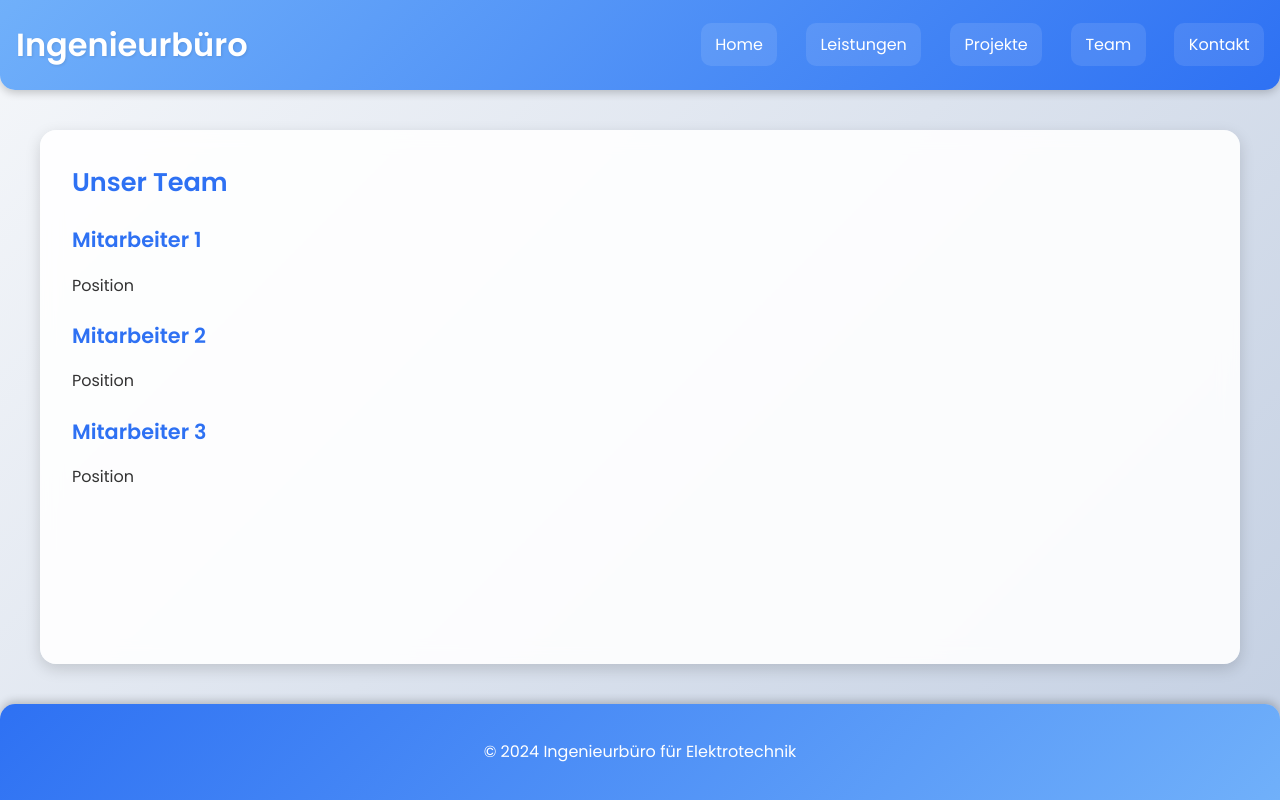
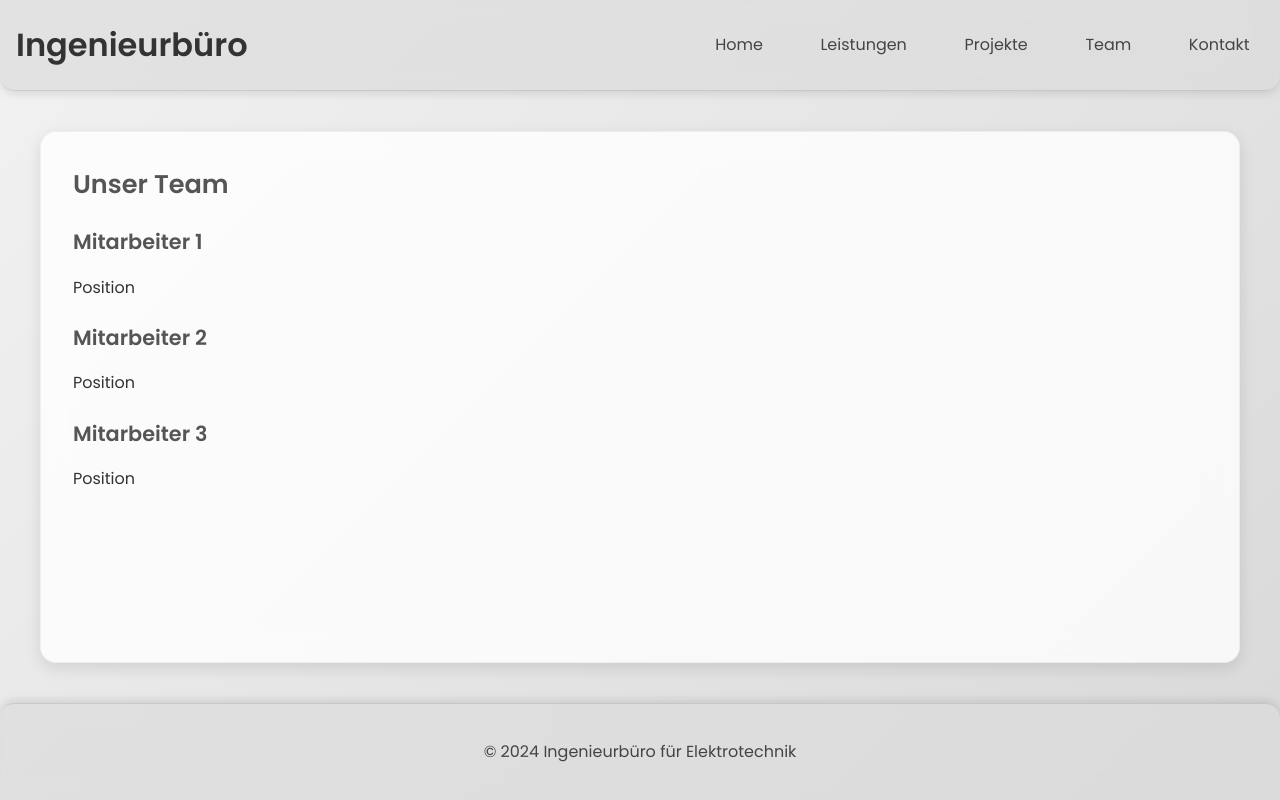
Before and after one commit to kamuzki/website1, a React (Vite) app: page /team in a window 1280 px wide. Built offline with nearby package versions, Linux system fonts and the light colour scheme; the HTML template or start-up script is replaced by a standard one.

Commit message:
Initial commit from your app

```diff
--- a/src/index.css
+++ b/src/index.css
@@ -4,7 +4,7 @@ body {
   font-family: 'Poppins', sans-serif;
   margin: 0;
   padding: 0;
-  background: linear-gradient(135deg, #f5f7fa 0%, #c3cfe2 100%); /* More pronounced gradient */
+  background: linear-gradient(135deg, #f2f2f2 0%, #d9d9d9 100%); /* Light grey background */
   color: #333;
   line-height: 1.6;
 }
@@ -16,20 +16,23 @@ body {
 }
 
 .app-header {
-    background: linear-gradient(135deg, #70b0fa 0%, #2e71f3 100%); /* iOS-inspired blue gradient */
-    color: white;
-    padding: 1.2rem 1rem; /* Slightly more padding */
-    display: flex;
-    justify-content: space-between;
-    align-items: center;
-    box-shadow: 0 3px 8px rgba(0, 0, 0, 0.2); /* More pronounced shadow */
-    border-radius: 0 0 15px 15px;
+  background: rgba(220, 220, 220, 0.7); /* Grey Glassmorphism effect */
+  backdrop-filter: blur(10px);
+  -webkit-backdrop-filter: blur(10px); /* For Safari */
+  color: #444; /* Dark grey text */
+  padding: 1.2rem 1rem;
+  display: flex;
+  justify-content: space-between;
+  align-items: center;
+  box-shadow: 0 3px 8px rgba(0, 0, 0, 0.1); /* Soft shadow */
+  border-radius: 0 0 15px 15px;
+  border-bottom: 1px solid rgba(0, 0, 0, 0.1); /* Subtle border */
 }
 
 .logo {
-  font-size: 2rem; /* Larger logo */
+  font-size: 2rem;
   font-weight: 600;
-  text-shadow: 1px 1px 3px rgba(0,0,0,0.1);
+  color: #333; /* Dark grey logo */
 }
 
 nav ul {
@@ -40,63 +43,66 @@ nav ul {
 }
 
 nav li {
-  margin-left: 1.8rem; /* More spacing */
+  margin-left: 1.8rem;
 }
 
 nav li a {
   text-decoration: none;
-  color: #fff;
+  color: #444; /* Darker grey for text */
   font-weight: 400;
-  transition: all 0.3s ease; /* Smooth transition for all properties */
-  padding: 0.6rem 0.9rem; /* Slightly larger padding */
-  border-radius: 10px; /* More rounded corners */
-  background-color: rgba(255, 255, 255, 0.1); /* Semi-transparent background */
+  transition: all 0.3s ease;
+  padding: 0.6rem 0.9rem;
+  border-radius: 10px;
 }
 
 nav li a:hover {
-  background-color: rgba(255, 255, 255, 0.3); /* More opaque on hover */
-  transform: translateY(-2px); /* Slight lift effect */
+  background-color: rgba(0, 0, 0, 0.1); /* Darker on hover */
+  transform: translateY(-2px);
 }
 
 .app-main {
-  padding: 2.5rem; /* More padding */
+  padding: 2.5rem;
   flex-grow: 1;
   display: grid;
-  grid-template-columns: repeat(auto-fit, minmax(320px, 1fr)); /* Wider minimum column width */
-  gap: 2.5rem; /* More gap */
+  grid-template-columns: repeat(auto-fit, minmax(320px, 1fr));
+  gap: 2.5rem;
 }
 
 .app-footer {
-  background: linear-gradient(135deg, #2e71f3 0%, #70b0fa 100%); /* iOS-inspired blue gradient */
-  color: white;
+  background: rgba(220, 220, 220, 0.7); /* Grey Glassmorphism effect */
+  backdrop-filter: blur(10px);
+  -webkit-backdrop-filter: blur(10px); /* For Safari */
+  color: #444; /* Dark grey text */
   text-align: center;
-  padding: 1.2rem; /* Slightly more padding */
-  box-shadow: 0 -3px 8px rgba(0, 0, 0, 0.2); /* More pronounced shadow */
+  padding: 1.2rem;
+  box-shadow: 0 -3px 8px rgba(0, 0, 0, 0.1);
   border-radius: 15px 15px 0 0;
+  border-top: 1px solid rgba(0, 0, 0, 0.1);
 }
 
 /* Widget Styles */
 .widget {
-  background-color: rgba(255, 255, 255, 0.9); /* Slightly transparent white */
-  border-radius: 16px; /* More rounded corners */
-  padding: 2rem; /* More padding */
-  box-shadow: 0 5px 15px rgba(0, 0, 0, 0.15); /* Stronger shadow */
-  transition: transform 0.3s ease, box-shadow 0.3s ease, background-color 0.3s ease;
-  backdrop-filter: blur(10px); /* iOS-like blur effect */
+  background: rgba(255, 255, 255, 0.8); /* Glassmorphism - more opaque */
+  backdrop-filter: blur(15px); /* Increased blur */
+  -webkit-backdrop-filter: blur(15px); /* For Safari */
+  border-radius: 16px;
+  padding: 2rem;
+  box-shadow: 0 5px 15px rgba(0, 0, 0, 0.1);
+  transition: transform 0.3s ease, box-shadow 0.3s ease;
+  border: 1px solid rgba(0,0,0, 0.05);
 }
 
 .widget:hover {
-  transform: scale(1.03); /* Slight scale on hover */
-  box-shadow: 0 8px 20px rgba(0, 0, 0, 0.2); /* Enhanced shadow on hover */
-  background-color: rgba(255, 255, 255, 1); /* Solid white on hover */
+  transform: scale(1.03);
+  box-shadow: 0 8px 20px rgba(0, 0, 0, 0.15);
 }
 
 .widget h2 {
   margin-top: 0;
-  font-size: 1.6rem; /* Slightly larger heading */
+  font-size: 1.6rem;
   font-weight: 600;
-  color: #2e71f3; /* iOS-inspired blue color */
-  margin-bottom: 1.2rem; /* More bottom margin */
+  color: #555; /* Darker grey for headings */
+  margin-bottom: 1.2rem;
 }
 
 /* Home Page Styles */
@@ -106,9 +112,9 @@ nav li a:hover {
 }
 
 .home-text {
-  margin-bottom: 1.2rem; /* More bottom margin */
-  font-size: 1.2rem; /* Slightly larger font size */
-  color: #444; /* Slightly darker text */
+  margin-bottom: 1.2rem;
+  font-size: 1.2rem;
+  color: #444;
 }
 
 /* Services Page Styles */
@@ -118,9 +124,9 @@ nav li a:hover {
 }
 
 .services-list li {
-  margin-bottom: 0.9rem; /* More bottom margin */
-  padding-left: 1.2rem; /* More left padding */
-  border-left: 4px solid #2e71f3; /* Thicker and iOS-inspired blue color */
+  margin-bottom: 0.9rem;
+  padding-left: 1.2rem;
+  border-left: 4px solid #666; /* Darker grey border */
   line-height: 1.5;
 }
 
@@ -140,18 +146,18 @@ nav li a:hover {
 }
 
 .team-member {
-  margin-bottom: 1.2rem; /* More bottom margin */
+  margin-bottom: 1.2rem;
 }
 
 .team-member h3 {
-  margin-bottom: 0.3rem; /* Slightly more bottom margin */
-  font-size: 1.3rem; /* Slightly larger font size */
+  margin-bottom: 0.3rem;
+  font-size: 1.3rem;
   font-weight: 600;
-  color: #2e71f3; /* iOS-inspired blue color */
+  color: #555; /* Darker grey for headings */
 }
 
 /* Contact Page Styles */
 .contact-info p {
-  margin-bottom: 0.9rem; /* More bottom margin */
+  margin-bottom: 0.9rem;
   line-height: 1.5;
 }
--- a/src/pages/Services.jsx
+++ b/src/pages/Services.jsx
@@ -2,15 +2,24 @@ import React from 'react';
 
 function Services() {
   return (
-    <div className="widget">
-      <h2>Unsere Leistungen</h2>
-      <ul className="services-list">
-        <li>Elektroplanung</li>
-        <li>Installationstechnik</li>
-        <li>Automatisierungstechnik</li>
-        <li>Energieberatung</li>
-      </ul>
-    </div>
+    <>
+      <div className="widget">
+        <h2>Elektroplanung</h2>
+        <p>Detaillierte Planung und Konzeptionierung elektrischer Anlagen.</p>
+      </div>
+      <div className="widget">
+        <h2>Installationstechnik</h2>
+        <p>Professionelle Installation und Inbetriebnahme von Elektrotechnik.</p>
+      </div>
+      <div className="widget">
+        <h2>Automatisierungstechnik</h2>
+        <p>Entwicklung und Implementierung von Automatisierungslösungen.</p>
+      </div>
+      <div className="widget">
+        <h2>Energieberatung</h2>
+        <p>Umfassende Beratung zur Optimierung des Energieverbrauchs.</p>
+      </div>
+    </>
   );
 }
 
```
